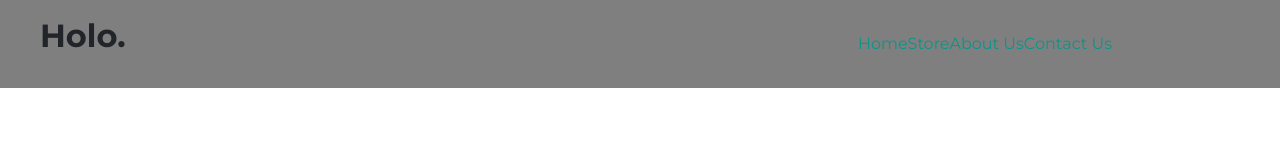
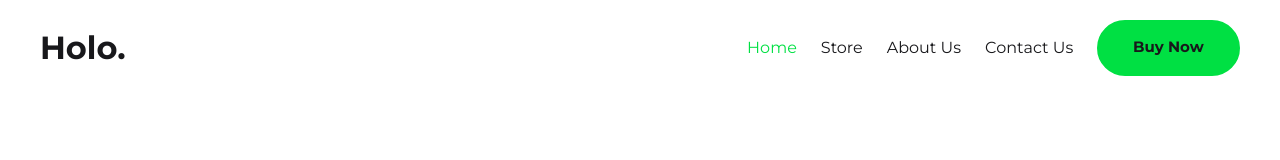
Before and after one commit to Wijayaac/fake-store-test, a website built with Parcel: page src/index.html in a window 1280 px wide. Built offline with nearby package versions, Linux system fonts and the light colour scheme.

Commit message:
Add : desktop header

```diff
--- a/src/assets/components/_header.scss
+++ b/src/assets/components/_header.scss
@@ -1,8 +1,9 @@
 .header {
-    background: hsl(0 0% 0% /0.5);
+    background: transparent;
 
     &__logo {
         font-size: 32px;
+        color: $black; //change to white
         font-weight: 900;
     }
 
@@ -10,6 +11,16 @@
         display: flex;
         justify-content: space-between;
         align-items: center;
+        padding-left: 40px;
+        padding-right: 40px;
+        max-width: 1440px;
+        margin-left: auto;
+        margin-right: auto;
+
+        @include mq($until: lg) {
+            padding-left: 25px;
+            padding-right: 25px;
+        }
     }
 
     &__nav {
@@ -19,39 +30,19 @@
         list-style: none;
         padding: 0;
         margin: 0;
-
-        a {
-            text-decoration: none;
-
-            &>[aria-hidden="true"] {
-                font-weight: 700;
-                margin-inline-end: 0.75em;
-            }
-        }
-
-        @include mq($until: 55em) {
-            & a>span[aria-hidden] {
-                display: none;
-            }
-        }
-
-        @media (min-width: 35em) {
-            & {
-                --gap: clamp(1.5rem, 5vw, 3rem);
-                padding-block: 2rem;
-                padding-inline: clamp(3rem, 10vw, 10rem);
-            }
-        }
+        padding-top: 20px;
+        padding-bottom: 20px;
 
         @include mq($until: lg) {
 
             position: fixed;
             z-index: 1000;
-            inset: 0 0 0 30%;
-
+            top: 0;
+            left: 30%;
+            bottom: 0;
+            right: 0;
             flex-direction: column;
             padding: min(30vh, 10rem) 2rem;
-
             transform: translateX(100%);
             transition: transform 0.3s ease-out;
 
@@ -59,57 +50,29 @@
                 transform: translateX(0%);
             }
         }
+
+        li {
+            margin-right: 24px;
+
+            &:last-child {
+                margin-right: 0;
+            }
+        }
+
+        &-link {
+            color: $black; //change to white
+            text-decoration: none;
+
+            .active & {
+                color: $primary;
+            }
+        }
     }
-
-    &__nav {
-        display: flex;
-    }
-
-    .sr-only {
-        border: 0;
-        height: 0;
-        width: 0;
-        margin: 0;
-        padding: 0;
-        font-size: 0;
-        overflow: hidden;
-        white-space: nowrap;
-        position: relative;
-        float: left;
-    }
-
-    .flex {
-        display: flex;
-        gap: var(--gap, 1rem);
-    }
-
-    .text-white {
-        color: var(--white);
-    }
-
-    .letter-spacing-2 {
-        letter-spacing: 2px;
-    }
-
-    .uppercase {
-        text-transform: uppercase;
-    }
-
-    /* Primary Header */
-    .logo {
-        margin: 1rem;
-        object-fit: cover;
-        width: 50px;
-    }
-
-    .primary-header {
-        align-items: center;
-        justify-content: space-between;
-    }
-
 }
 
 .hamburger {
+    border: none;
+
     &__wrapper {
         display: none;
 
--- a/src/assets/style.scss
+++ b/src/assets/style.scss
@@ -16,6 +16,19 @@
 @import 'components/header';
 
 
+.sr-only {
+    border: 0;
+    height: 0;
+    width: 0;
+    margin: 0;
+    padding: 0;
+    font-size: 0;
+    overflow: hidden;
+    white-space: nowrap;
+    position: relative;
+    float: left;
+}
+
 .container {
     padding-left: 20px;
     padding-right: 20px;
@@ -25,3 +38,10 @@
         padding-right: 25px;
     }
 }
+
+.btn-primary {
+    background-color: $primary;
+    border-color: $primary;
+    padding: 16px 34px 18px;
+    font-size: 15px;
+}
--- a/src/assets/utils/_reboot.scss
+++ b/src/assets/utils/_reboot.scss
@@ -1,12 +1,36 @@
-button {
-    background-color: $primary;
+button,
+.btn {
+    -webkit-appearance: none;
+    appearance: none;
+    border-radius: 0;
     outline: none;
-    border: none;
+    background: none;
+    text-align: inherit;
+    font-size: 14px;
+    display: inline-flex;
+    align-items: center;
+    border-width: 2px;
+    border-style: solid;
+    border-radius: 50px;
+    transition: $transition-button;
+    text-decoration: none;
+    cursor: pointer;
+    font-family: Montserrat, Helvetica, Arial, sans-serif;
+    font-weight: 700;
+    text-align: center;
+    line-height: 1.2;
+    will-change: transform, border-color, background-color, color;
+    padding: 12px 26px 14px;
+    position: relative;
 
     &:active,
     &:focus {
         outline: none;
         border: none;
+    }
+
+    &:hover {
+        transform: scale(1.05);
     }
 }
 
@@ -17,3 +41,9 @@ a {
 body {
     font-family: Montserrat, Helvetica, Arial, sans-serif;
 }
+
+p {
+    &:last-child {
+        margin-bottom: 0;
+    }
+}
--- a/src/assets/utils/_variables.scss
+++ b/src/assets/utils/_variables.scss
@@ -15,3 +15,4 @@ $theme-colors: (
 
 // Transition
 $transition-default: all 400ms, 400ms ease;
+$transition-button: all .25s cubic-bezier(0, 0, .21, .9);
--- a/src/index.html
+++ b/src/index.html
@@ -11,7 +11,7 @@
 
 <body>
     <header class="header">
-        <div class="header__wrapper container">
+        <div class="header__wrapper">
             <div class="header__logo">
                 <p>Holo.</p>
             </div>
@@ -44,9 +44,18 @@
                         Contact Us
                     </a>
                 </li>
+                <li>
+                    <a href="/" class="header__nav-link btn btn-primary">
+                        Buy Now
+                    </a>
+                </li>
             </nav>
         </div>
     </header>
+    <main class="page-wrap"></main>
+    <footer class="footer">
+
+    </footer>
 
     <script src="./app/main.js" type="module"></script>
 </body>
```
